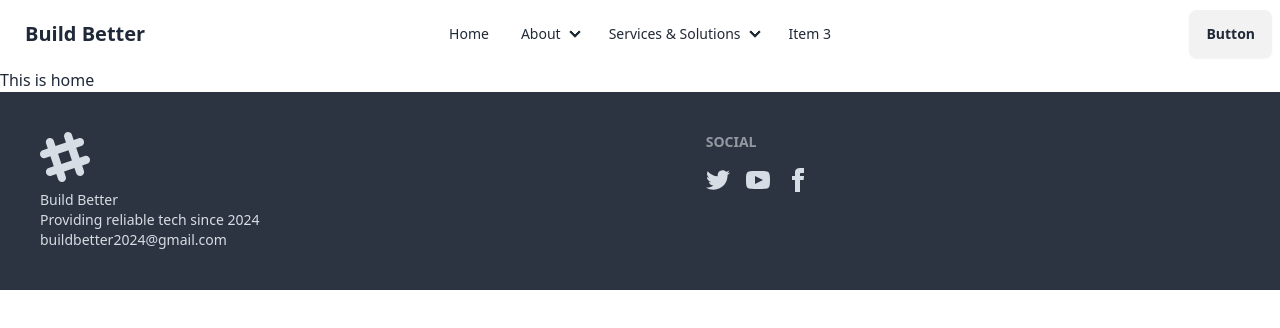
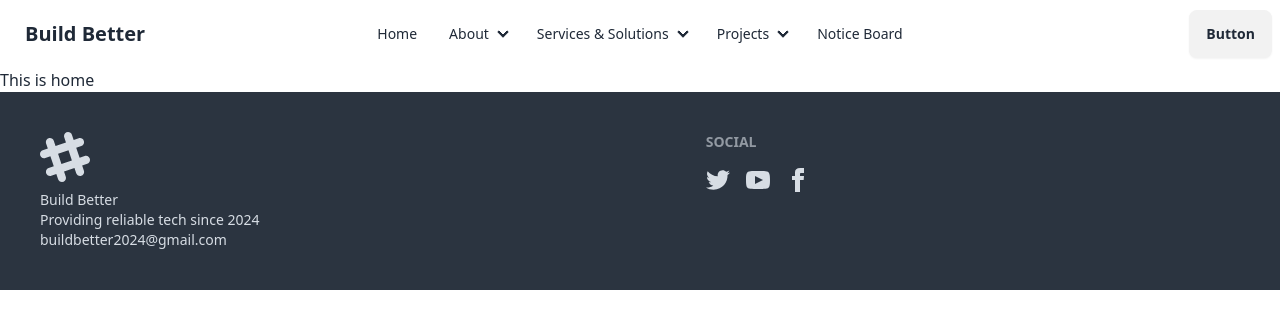
Before and after one commit to JannatulAfrozFaria/build-better, a React (Vite) app: page / in a window 1280 px wide. Shown: the top 328 px of the page. Built offline with nearby package versions, Linux system fonts and the light colour scheme.

Commit message:
Notice Board added to nav bar

```diff
--- a/src/pages/shared/Footer/Navbar.jsx
+++ b/src/pages/shared/Footer/Navbar.jsx
@@ -36,7 +36,20 @@ const Navbar = () => {
               </details>
             </li>
             <li>
-              <a>Item 3</a>
+              <details>
+                <summary>Projects</summary>
+                <ul className="p-2">
+                  <li>
+                    <a>Completed Projects</a>
+                  </li>
+                  <li>
+                    <a>Ongoing Projects</a>
+                  </li>
+                </ul>
+              </details>
+            </li>
+            <li>
+              <a>Notice Board</a>
             </li>
     </>
   );
```
